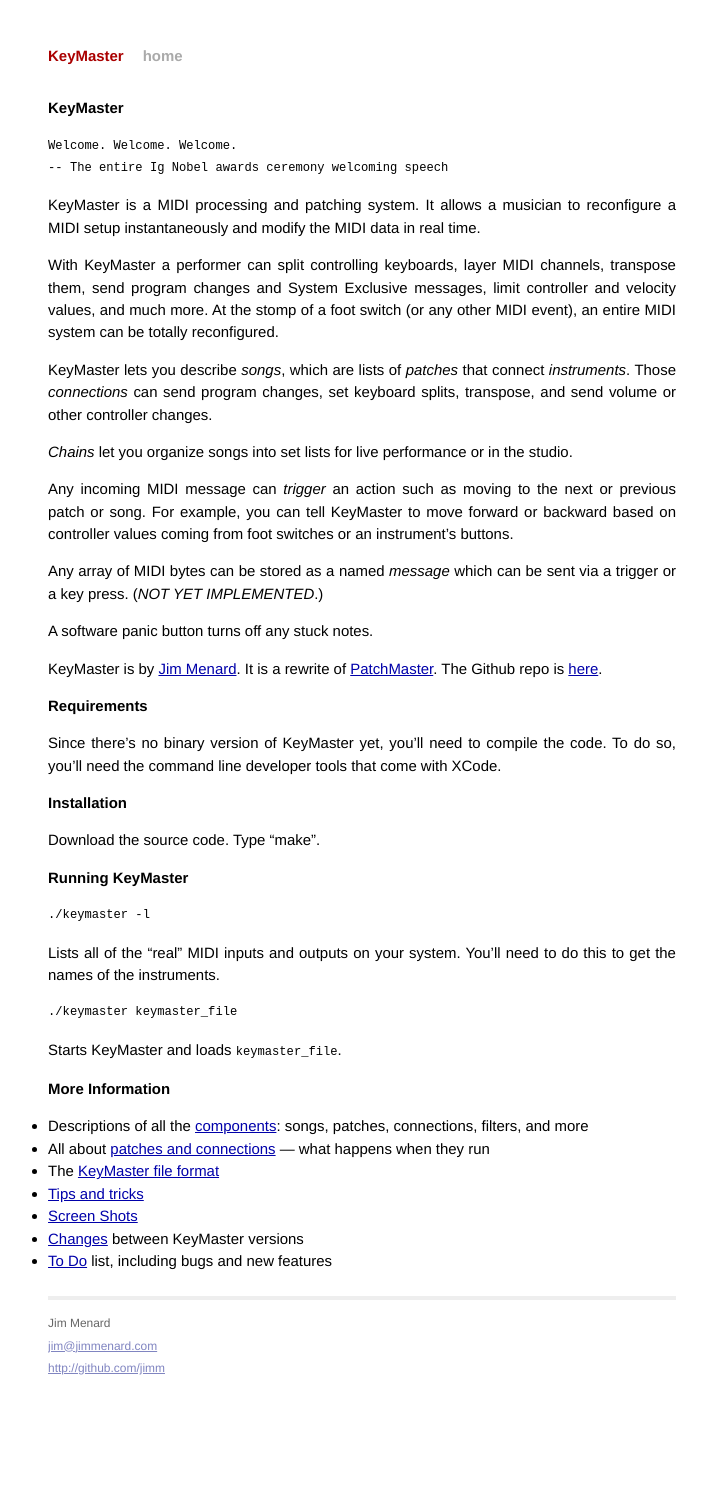
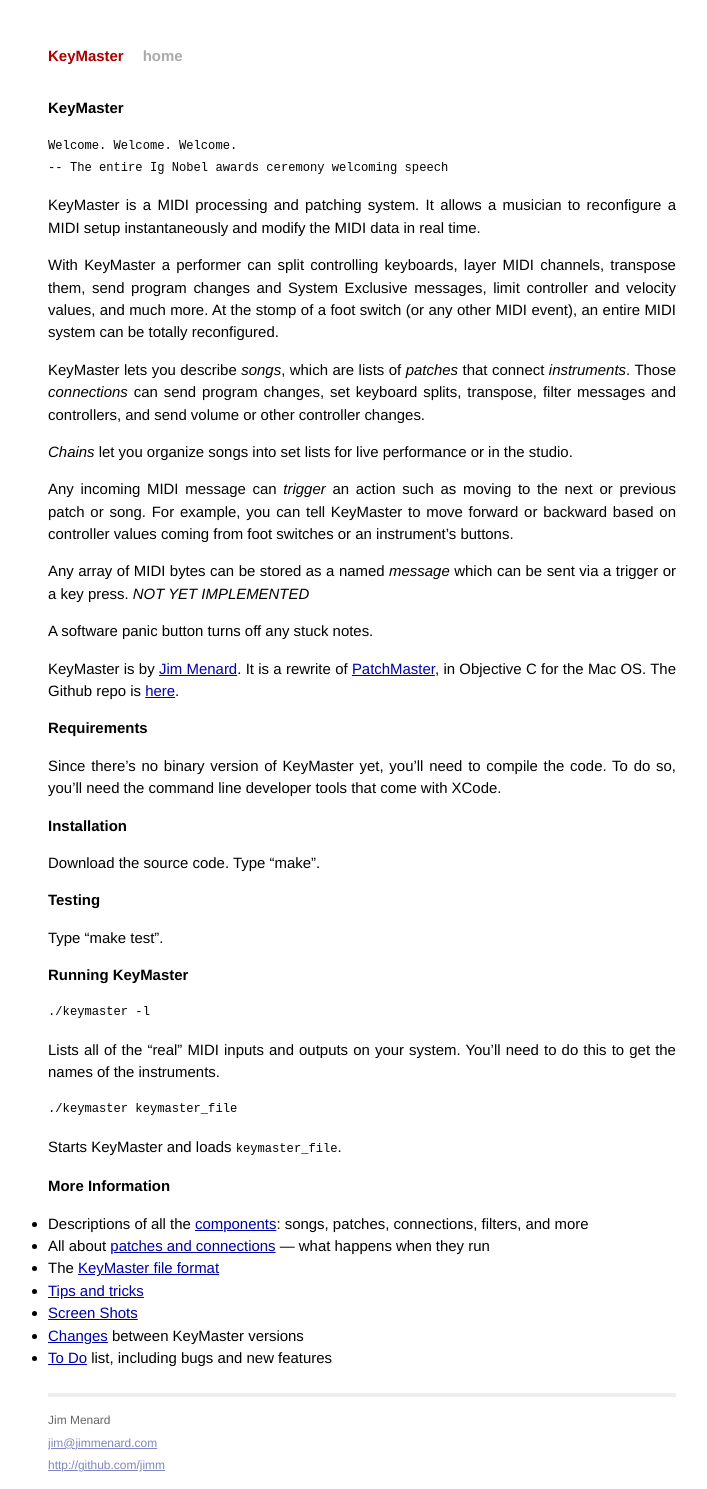
Before and after one commit to jimm/keymaster_objc, a Jekyll site: the page built from index.md, in a window 1280 px wide. Shown: the whole page, without its empty margins (278-985 px from the left). Built offline with Jekyll 4.4.1, drawn with Linux system fonts in a browser that asks for light colours; before the commit the page ends 1391 px from its top, so only the background shows below that.

Commit message:
doc tweak

```diff
--- a/index.md
+++ b/index.md
@@ -20,7 +20,8 @@
 
 KeyMaster lets you describe _songs_, which are lists of _patches_ that
 connect _instruments_. Those _connections_ can send program changes, set
-keyboard splits, transpose, and send volume or other controller changes.
+keyboard splits, transpose, filter messages and controllers, and send volume
+or other controller changes.
 
 _Chains_ let you organize songs into set lists for live performance or in
 the studio.
@@ -31,13 +32,13 @@
 an instrument's buttons.
 
 Any array of MIDI bytes can be stored as a named _message_ which can be sent
-via a trigger or a key press. (_NOT YET IMPLEMENTED_.)
+via a trigger or a key press. _NOT YET IMPLEMENTED_
 
 A software panic button turns off any stuck notes.
 
 KeyMaster is by [Jim Menard](mailto:jim@jimmenard.com). It is a rewrite of
-[PatchMaster](http://patchmaster.org). The Github repo is
-[here](https://github.com/jimm/keymaster).
+[PatchMaster](http://patchmaster.org), in Objective C for the Mac OS. The
+Github repo is [here](https://github.com/jimm/keymaster).
 
 # Requirements
 
@@ -48,6 +49,10 @@
 # Installation
 
 Download the source code. Type "make".
+
+## Testing
+
+Type "make test".
 
 # Running KeyMaster
 
```
